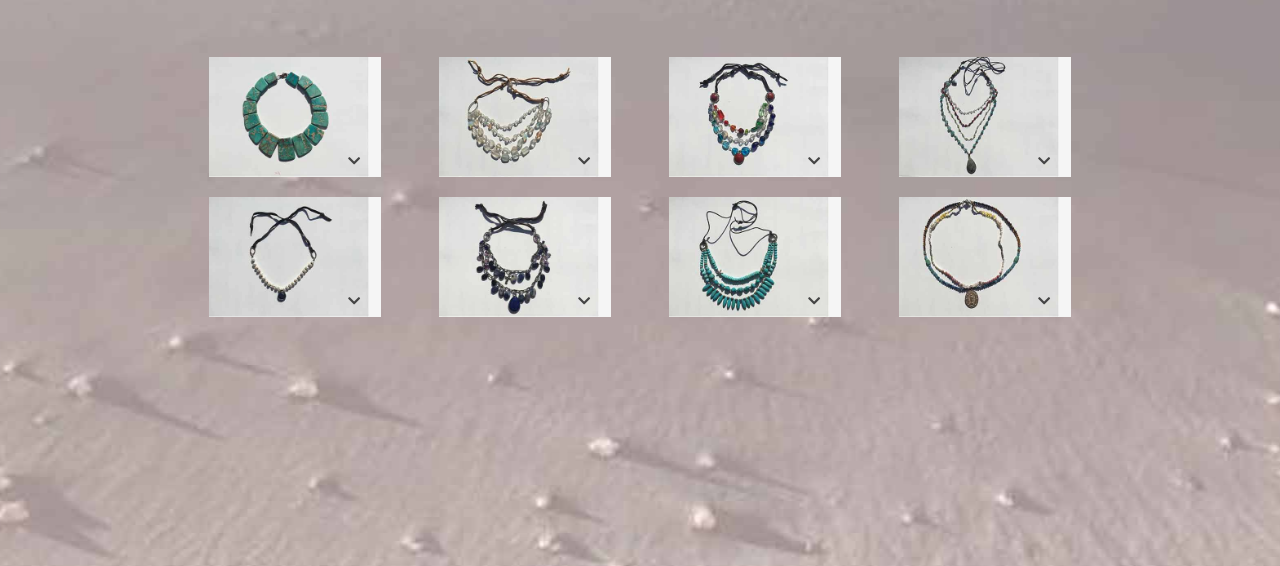
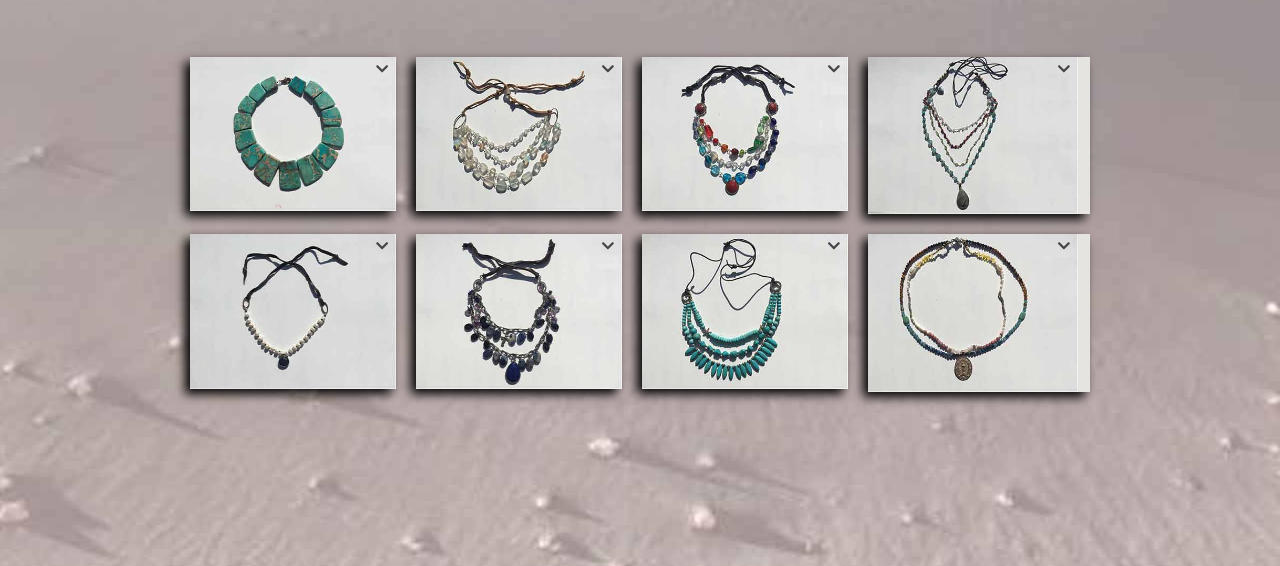
Before and after one commit to vmolash/demo-3, a website: page dist/pages/shop.html in a window 1280 px wide. Shown: the part 187-753 px from the top of the page. Drawn offline with Linux system fonts and the light colour scheme; a web font is replaced by a local one.

Commit message:
product section

```diff
--- a/src/main/_baublecode.scss
+++ b/src/main/_baublecode.scss
@@ -60,12 +60,12 @@
         margin-right: 27rem;
     }
     .products img {
-        width: 160px;
+        width: 210px;
     }
     i {
         position: relative;
-        right: 21px;
-        top: 97px;
+        top: 5px;
+        right: 20px;
     }
 }
 #shop .products {
@@ -89,11 +89,11 @@ footer {
     background: url(../images/bg-footer.jpg) no-repeat left center;
     background-color: #826453;
     color: #fff;
-    position: absolute;
-    left: 0;
-    bottom: 0;
-    width: 100%;
-    overflow: hidden;
+        position: absolute;
+        left: 0;
+        bottom: 0;
+        width: 100%;
+        overflow: hidden;
     div {
         display: flex;
         justify-content: space-between;
--- a/src/modules/_baublecode-accordion.scss
+++ b/src/modules/_baublecode-accordion.scss
@@ -3,17 +3,18 @@
 .accordion {
     display: flex;
     justify-content: space-between;
-    background-color: #f5f5f5;
+    background-color: #e6e4e1;
     color: #444;
     cursor: pointer;
     outline: none;
     transition: 0.4s;
+    box-shadow: -5px 5px 10px #000;
   }
 
   /* Add a background color to the button if it is clicked on (add the .active class with JS), and when you move the mouse over it (hover) */
-  .accordion-active, .accordion:hover {
-    background-color: #d4c9c5;
-  }
+  // .accordion-active, .accordion:hover {
+  //   background-color: #d4c9c5;
+  // }
 
   /* Style the accordion panel. Note: hidden by default */
   .accordion-panel {
@@ -21,4 +22,5 @@
     background-color: white;
     display: none;
     overflow: hidden;
+    box-shadow: -5px 5px 10px #000;
   }
```
Also changed, not shown: dist/css/styles.css, dist/css/styles.min.css, dist/pages/shop.html, dist/scripts/baublecode.js.
